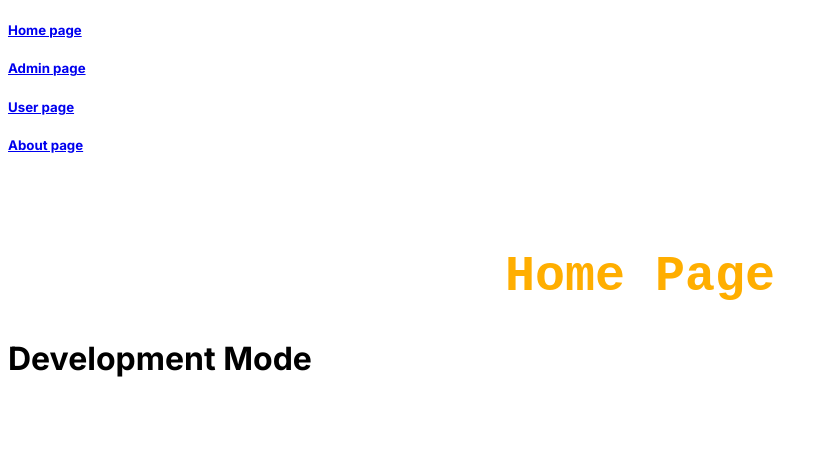
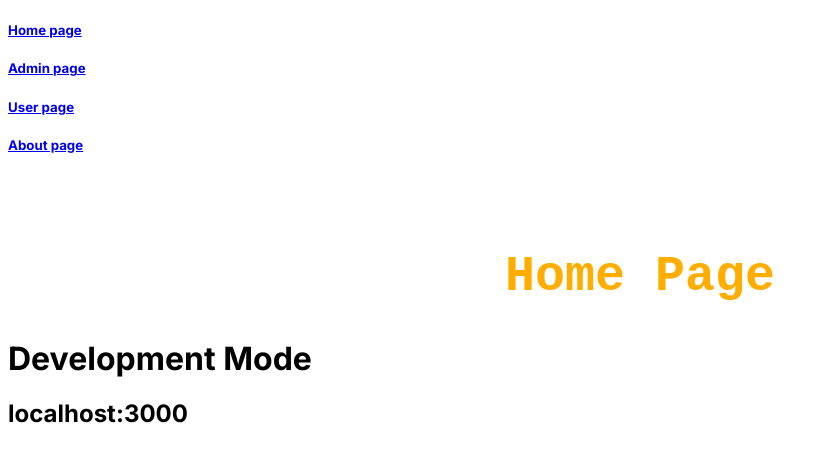
Before and after one commit to Jasmin2208/Nextjs, a Next.js app: page / in a window 1280 px wide. Shown: the top 462 px of the page, without its empty margins (0-828 px from the left). Built offline with nearby package versions, Linux system fonts and the light colour scheme.

Commit message:
Set URL path for production mode and development mode from .env

```diff
--- /dev/null
+++ b/src/app/config/constant.js
@@ -0,0 +1 @@
+export const API_BASE_URL =  process.env.NODE_ENV == 'development' ? "localhost:3000" : "www.api.production.com"
--- a/src/app/page.js
+++ b/src/app/page.js
@@ -1,6 +1,7 @@
 'use client'
 import { useState } from 'react'
 import Link from 'next/link'
+import { API_BASE_URL } from './config/constant';
 
 export default function Home() {
   console.log(process.env.SERVER_PASSWORD);
@@ -13,6 +14,7 @@ export default function Home() {
             <h1>Development Mode</h1> :
             <h1>Production Mode</h1>
         }
+        <h2>{API_BASE_URL}</h2>
       </main>
     </>
   )
```
